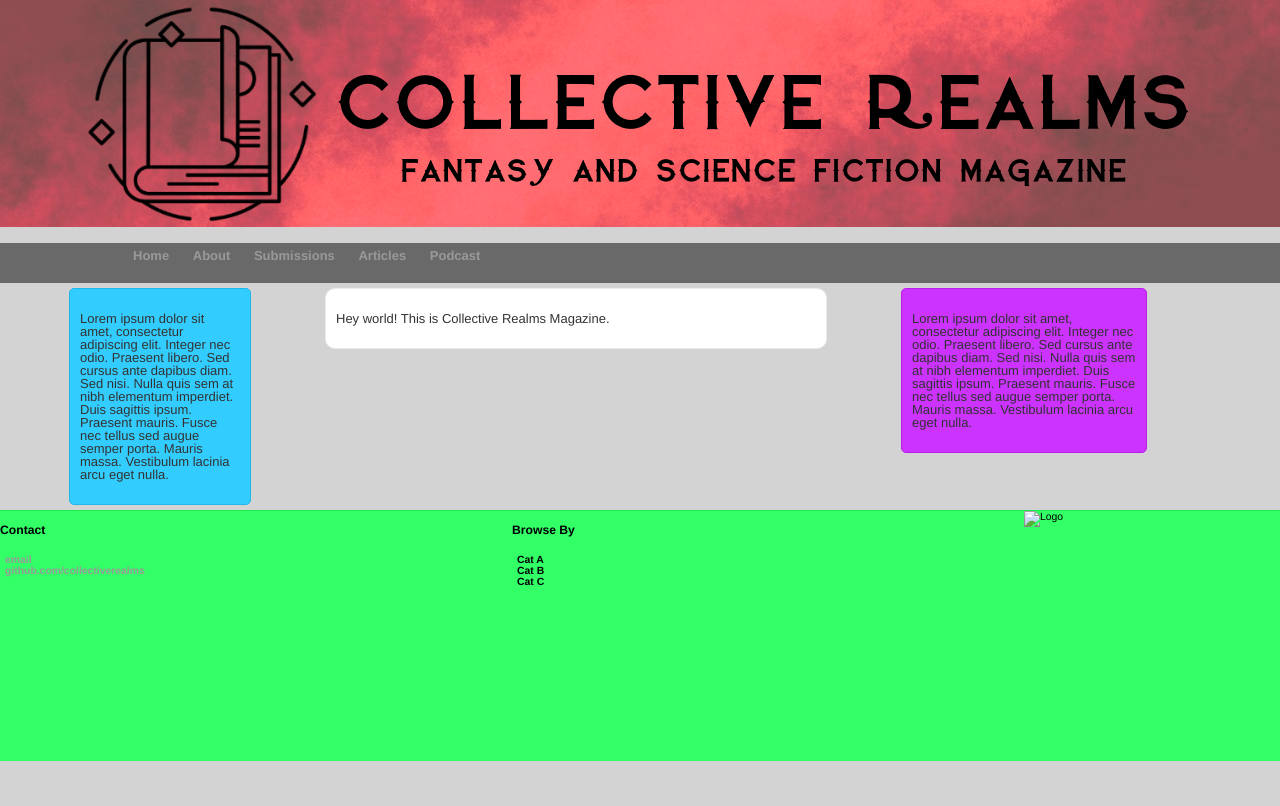
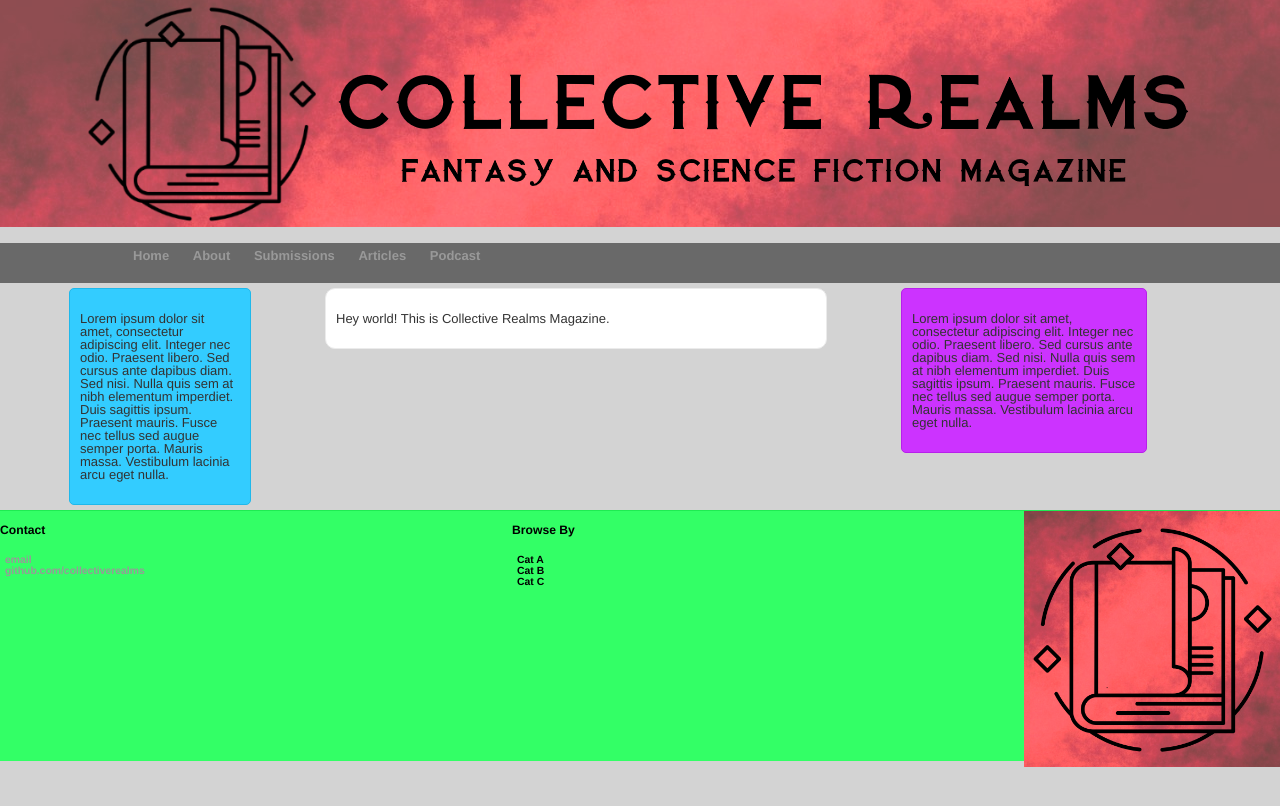
Before and after one commit to collectiverealms/collectiverealms, a Jekyll site: the page built from index.html, in a window 1280 px wide. Shown: the top 806 px of the page. Built offline with Jekyll 4.4.1, drawn with Linux system fonts in a browser that asks for light colours; the list of posts is cut into pages by our own code.

Commit message:
Update footer.html

```diff
--- a/_includes/footer.html
+++ b/_includes/footer.html
@@ -16,7 +16,7 @@
 			</ul>
 		</div>
 		<div class="three">
-			<img src"https://github.com/collectiverealms/collectiverealms/blob/master/assets/logo.png?raw=true" alt="Logo">
+			<img src="https://github.com/collectiverealms/collectiverealms/blob/master/assets/logo.png?raw=true" alt="Logo">
 		</div>
 
 
```
